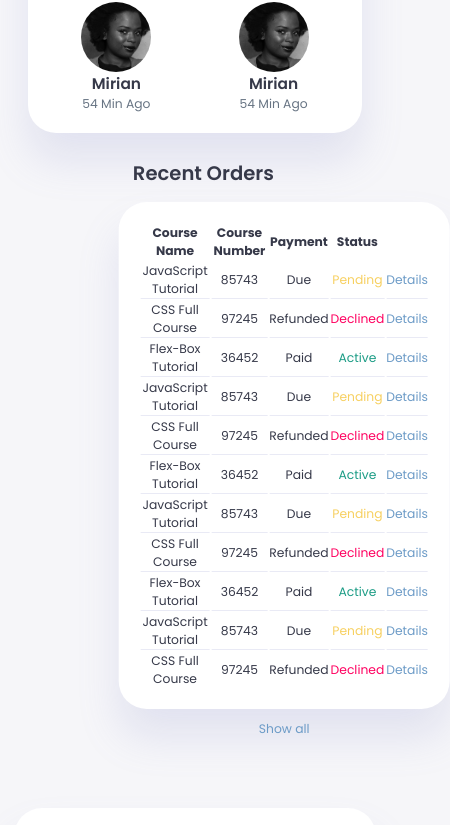
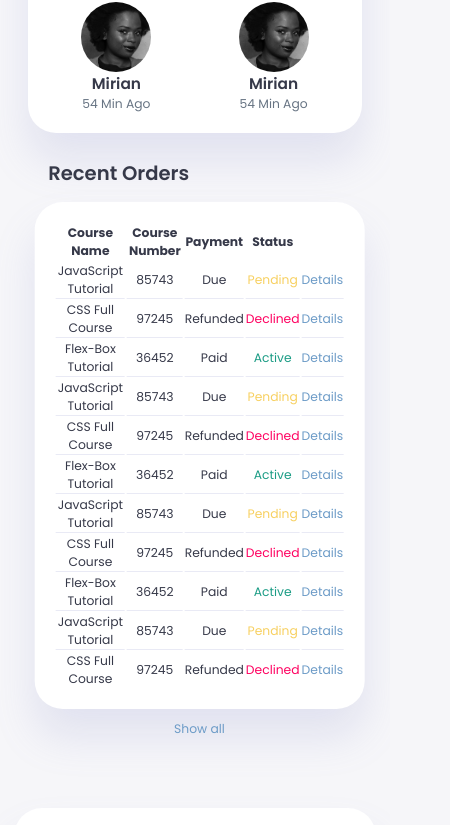
Before and after one commit to Samuethus/Projeto_DASHBOARD, a plain HTML site: page index.html in a window 390 px wide. Shown: the part 758-1583 px from the top of the page, 450 px wide, since content can reach past the window. Drawn offline with nearby package versions, Linux system fonts and the light colour scheme.

Commit message:
Update style.css

```diff
--- a/style.css
+++ b/style.css
@@ -575,6 +575,7 @@ main .recent-orders {
     transform: translateX(-50%);
     margin: 0.8rem 0 0 0.8rem;
 }
+
 }
 
 @media screen and (max-width: 768px) {
@@ -584,6 +585,7 @@ main .recent-orders {
     grid-template-columns: 1fr;
     padding: 0 var(--padding-1);
 }
+
 
 aside .logo img{
     margin-left: 0rem;
@@ -646,9 +648,11 @@ main .new-users .user-list .user{
 main .recent-orders{
     position: relative;
     margin: 0.8rem 0rem 0 0.8rem;
-    left: 17.5rem;
+    left: 48%;
     width: 99%;
+    transform: translateX(-50%);
 }
+
 
 .right-section .nav{
     position: fixed;
```
